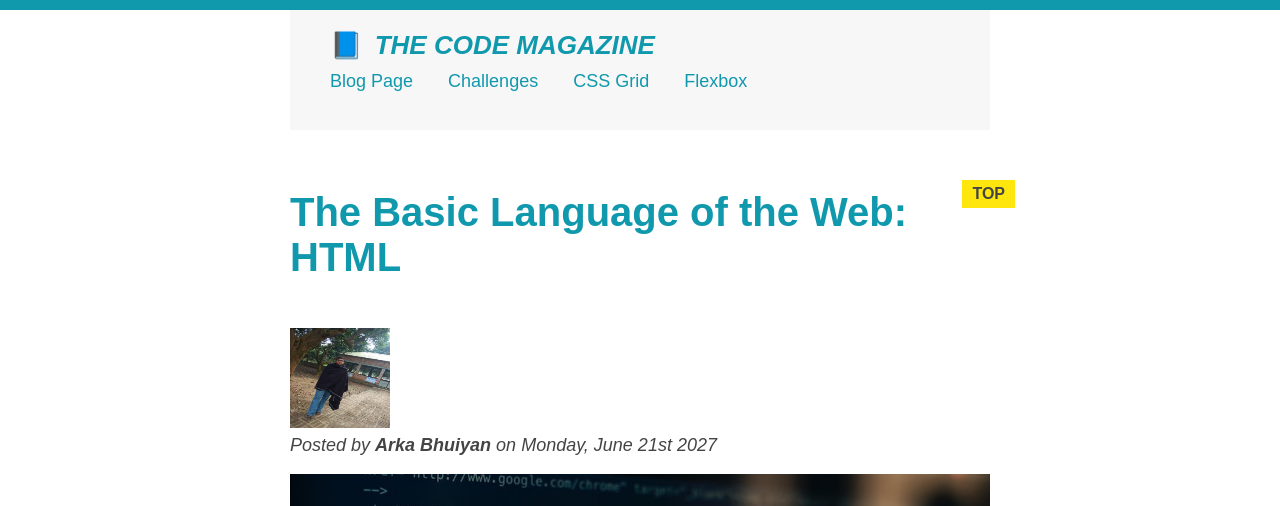
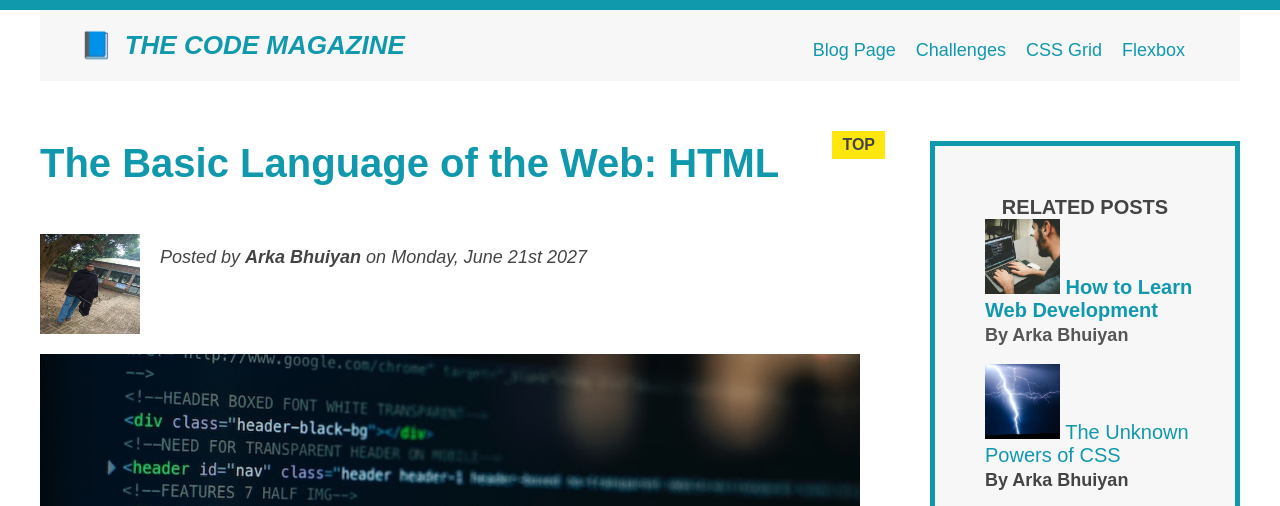
Before and after one commit to ablonewolf/HTML-CSS-Practice-Codes, a plain HTML site: page HTML-Fundamentals/index.html in a window 1280 px wide. Shown: the top 506 px of the page. Drawn offline with Linux system fonts and the light colour scheme.

Commit message:
practiced floating elements to create some layouts on the page.

```diff
--- a/HTML-Fundamentals/index.html
+++ b/HTML-Fundamentals/index.html
@@ -9,7 +9,7 @@
   </head>
   <body>
     <div class="container">
-      <header class="main-header">
+      <header class="main-header clearfix">
         <h1>📘 The Code Magazine</h1>
         <nav>
           <a href="blog.html" target="_blank">Blog Page</a>
@@ -23,8 +23,14 @@
         <header class="post-header">
           <h2>The Basic Language of the Web: HTML</h2>
           <br />
-          <img src="img/jupic.jpg" alt="author" height="100" width="100" />
-          <p id="author">
+          <img
+            src="img/jupic.jpg"
+            alt="author"
+            class="author-img"
+            height="100"
+            width="100"
+          />
+          <p id="author" class="author">
             Posted by <strong>Arka Bhuiyan</strong> on Monday, June 21st 2027
           </p>
 
--- a/HTML-Fundamentals/style.css
+++ b/HTML-Fundamentals/style.css
@@ -7,12 +7,10 @@ body {
   color: #444;
   font-family: sans-serif;
   border-top: 10px solid #1098ad;
-
-  position: relative;
 }
 
 .container {
-  width: 700px;
+  width: 1200px;
   /* margin-left: auto;
   margin-right: auto; */
   margin: 0 auto;
@@ -25,7 +23,7 @@ nav {
 
 nav a:link {
   display: inline-block;
-  margin-right: 30px;
+  margin-right: 15px;
   margin-top: 10px;
 }
 
@@ -37,7 +35,7 @@ article {
   background-color: #f7f7f7;
   padding: 20px 40px;
   margin-bottom: 60px;
-  height: 80px;
+  /* height: 80px; */
 }
 
 .post-header {
@@ -198,3 +196,42 @@ h1::first-letter {
 h3 + p {
   color: red;
 }
+
+.author {
+  float: left;
+  margin-left: 20px;
+  margin-top: 10px;
+}
+
+.author-img {
+  float: left;
+  margin-bottom: 20px;
+}
+
+h1 {
+  float: left;
+}
+
+nav {
+  float: right;
+}
+
+.clearfix::after {
+  clear: both;
+  content: '';
+  display: block;
+}
+
+article {
+  width: 820px;
+  float: left;
+}
+
+aside {
+  width: 300px;
+  float: right;
+}
+
+footer {
+  clear: both;
+}
```
